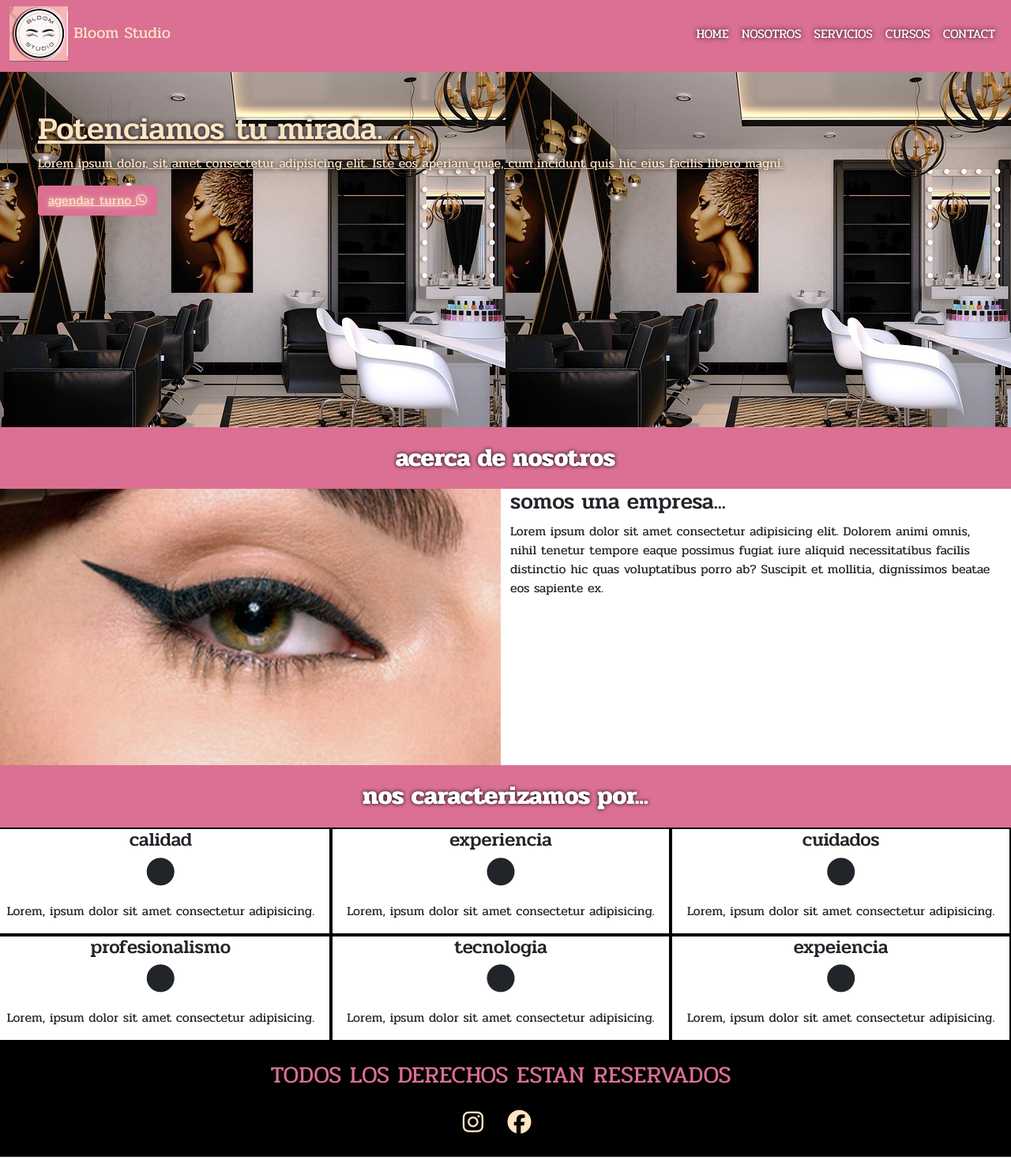
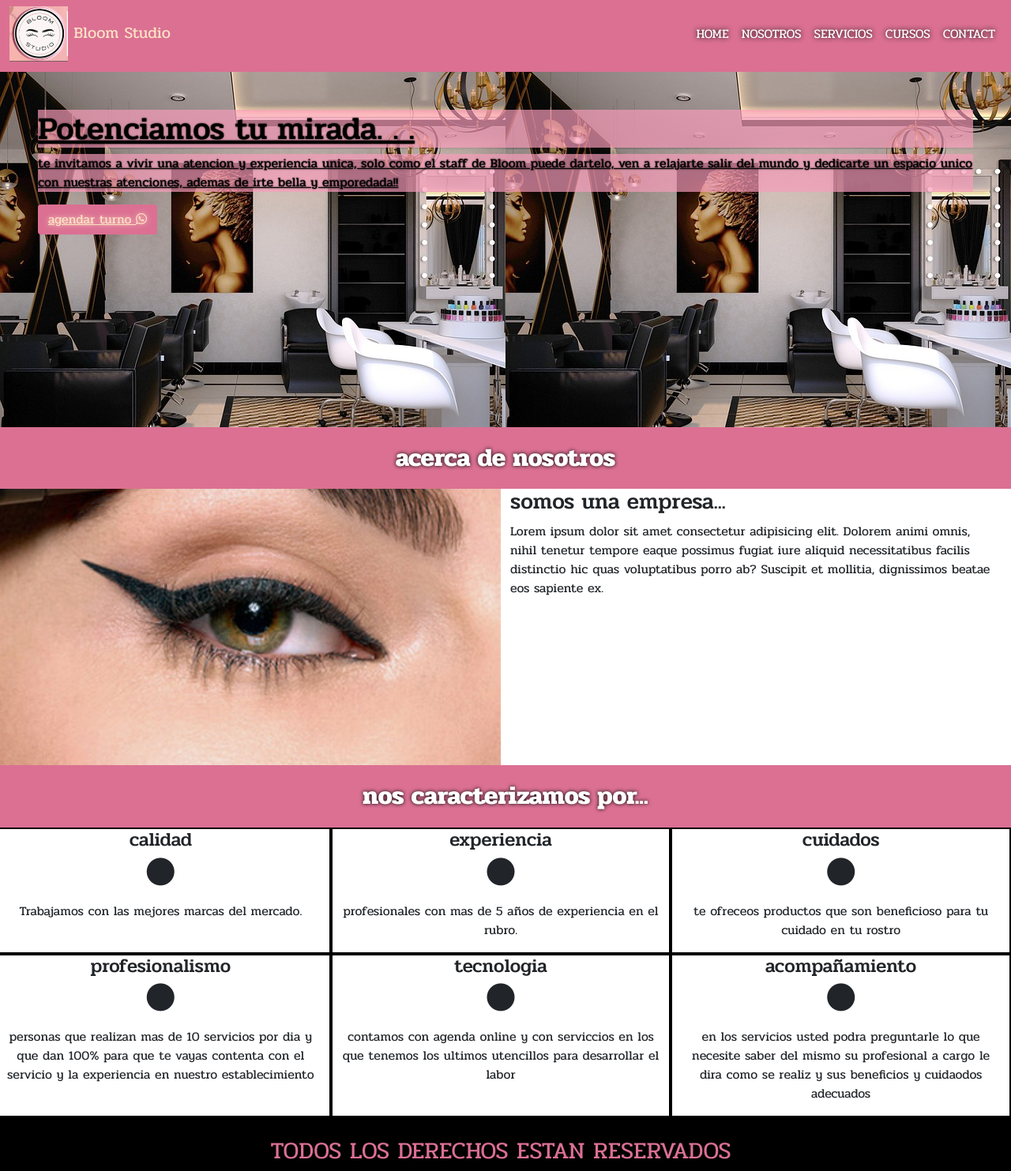
Before and after one commit to jeremyuriell/Bloom-3er-entrega, a plain HTML site: page index.html in a window 1280 px wide. Shown: the part 5-1488 px from the top of the page at 79% size. Drawn offline with nearby package versions, Linux system fonts and the light colour scheme; a web font is replaced by a local one.

Commit message:
limpio los lorem y detalles

```diff
--- a/estilos.scss
+++ b/estilos.scss
@@ -46,13 +46,20 @@ $color-black: black;
 .jumbotron {
   height: 450px;
   background-image: url(IMG/salon.jpg.jpg);
+h1, p{
+  color: $color-black !important;
+  text-decoration: underline $color-black;
+  text-shadow: 0 0 2px $color-black;
+  background-color: rgba(250, 156, 187, 0.685);
+}
 
-  h1, p {
-    color: $color-bisque !important;
-    text-decoration: underline $color-bisque;
-    text-shadow: 0 0 6px $color-black;
-  }
 }
+
+// h1, p {
+//   color: $color-bisque !important;
+//   text-decoration: underline $color-bisque;
+//   text-shadow: 0 0 2px $color-black;
+// }
 
 .btn {
   color: $color-bisque;
@@ -131,6 +138,10 @@ h2 {
   color: $color-palevioletred;
   text-decoration: underline $color-black;
 }
+.contenedor{
+  height: 20px;
+  width: 20px;
+}
 
 .nleftserv2 {
   background-image: url(IMG/efecto\ rimel.jpg.jpeg);
--- a/index.html
+++ b/index.html
@@ -56,7 +56,7 @@
     <!-- inicia jumbotron "baner" -->
     <div class="p-5 bg-primary text-white jumbotron">
         <h1>Potenciamos tu mirada. . .</h1>
-        <p>Lorem ipsum dolor, sit amet consectetur adipisicing elit. Iste eos aperiam quae, cum incidunt quis hic eius facilis libero magni.</p>
+        <p>te invitamos a vivir una atencion y experiencia unica, solo como el staff de Bloom puede dartelo, ven a relajarte salir del mundo y dedicarte un espacio unico con nuestras atenciones, ademas de irte bella y emporedada!!</p>
 
         <button type="button" class="btn btn-whats"><a href="https://wa.link/tni96g" class="whats">agendar turno
           <i class="fa-brands fa-whatsapp"></i>
@@ -83,37 +83,37 @@
             <div class="col-sm-4 articulo">
                 <h4>calidad</h4>
                 <i class="fa-solid fa-circle"></i>
-                <p>Lorem, ipsum dolor sit amet consectetur adipisicing.</p>
+                <p>Trabajamos con las mejores marcas del mercado.</p>
             </div>
 
             <div class="col-sm-4 articulo">
                 <h4>experiencia</h4>
                 <i class="fa-solid fa-circle"></i>
-                <p>Lorem, ipsum dolor sit amet consectetur adipisicing.</p>
+                <p>profesionales con mas de 5 años de experiencia en el rubro.</p>
             </div>
 
             <div class="col-sm-4 articulo">
                 <h4>cuidados</h4>
                 <i class="fa-solid fa-circle"></i>
-                <p>Lorem, ipsum dolor sit amet consectetur adipisicing.</p>
+                <p>te ofreceos productos que son beneficioso para tu cuidado en tu rostro</p>
             </div>
 
             <div class="col-sm-4 articulo">
                 <h4>profesionalismo</h4>
                 <i class="fa-solid fa-circle"></i>
-                <p>Lorem, ipsum dolor sit amet consectetur adipisicing.</p>
+                <p>personas que realizan mas de 10 servicios por dia y que dan 100% para que te vayas contenta con el servicio y la experiencia en nuestro establecimiento</p>
             </div>
 
             <div class="col-sm-4 articulo">
                 <h4>tecnologia</h4>
                 <i class="fa-solid fa-circle"></i>
-                <p>Lorem, ipsum dolor sit amet consectetur adipisicing.</p>
+                <p>contamos con agenda online y con serviccios en los que tenemos los ultimos utencillos para desarrollar el labor</p>
             </div>
 
             <div class="col-sm-4 articulo">
-                <h4>expeiencia</h4>
+                <h4>acompañamiento</h4>
                 <i class="fa-solid fa-circle"></i>
-                <p>Lorem, ipsum dolor sit amet consectetur adipisicing.</p>
+                <p>en los servicios usted podra preguntarle lo que necesite saber del mismo su profesional a cargo le dira como se realiz y sus beneficios y cuidaodos adecuados</p>
             </div>
 
     <footer>
```
Also changed, not shown: html/cursos.html (+10 -2 lines), html/nosotros.html (+1 -1 lines), html/servicios.html (+18 -6 lines), estilos.css, 1 other file.
